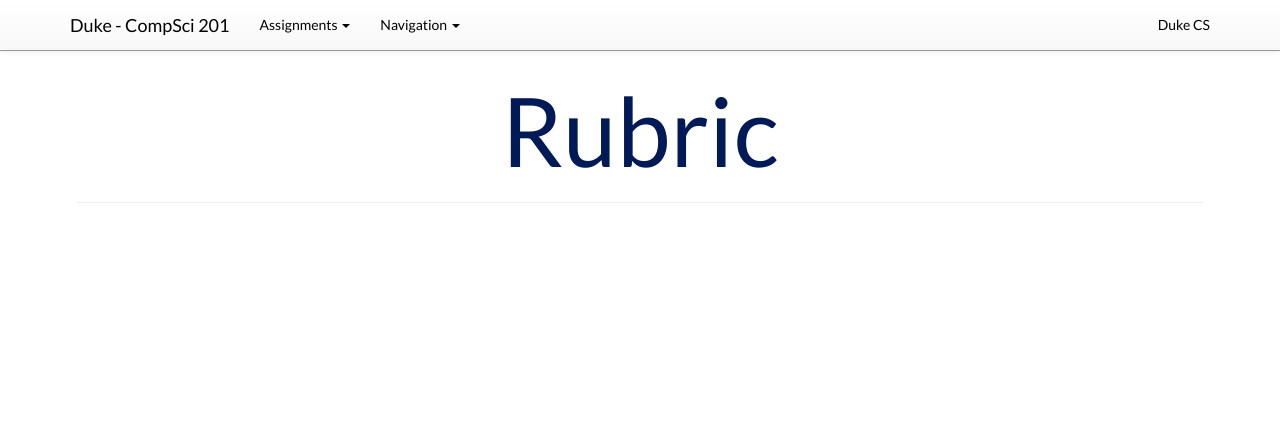
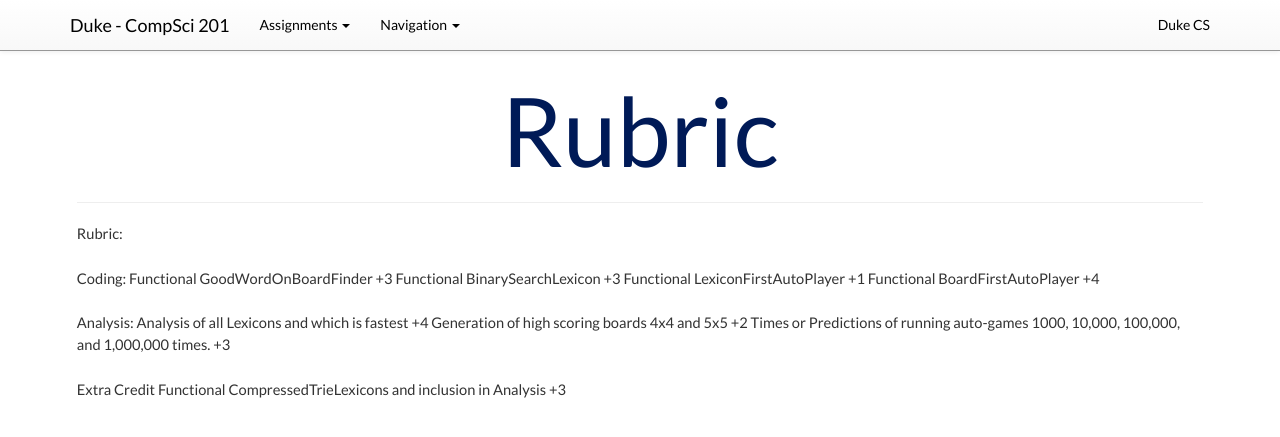
Before and after one commit to compsci201/compsci201.github.io, a Jekyll site: the page built from boggle/9.0-rubric.md, in a window 1280 px wide. Shown: the top 437 px of the page. Built offline with Jekyll 4.4.1, drawn with Linux system fonts in a browser that asks for light colours; nearby versions of some CDN libraries.

Commit message:
final update

```diff
--- a/boggle/9.0-rubric.md
+++ b/boggle/9.0-rubric.md
@@ -4,3 +4,19 @@
 assignment: "boggle"
 
 ---
+
+Rubric:
+
+Coding:
+Functional GoodWordOnBoardFinder +3
+Functional BinarySearchLexicon +3
+Functional LexiconFirstAutoPlayer +1
+Functional BoardFirstAutoPlayer +4
+
+Analysis:
+Analysis of all Lexicons and which is fastest +4
+Generation of high scoring boards 4x4 and 5x5 +2
+Times or Predictions of running auto-games 1000, 10,000, 100,000, and 1,000,000 times. +3
+
+
+Extra Credit Functional CompressedTrieLexicons and inclusion in Analysis +3
```
Also changed, not shown: boggle/1-good-word-on-board-finder.md (+1 -1 lines), boggle/4-compressed-trie-lexicon-ec.md (+0 -1 lines), boggle/8-analysis-stats.md (+1 -1 lines).
